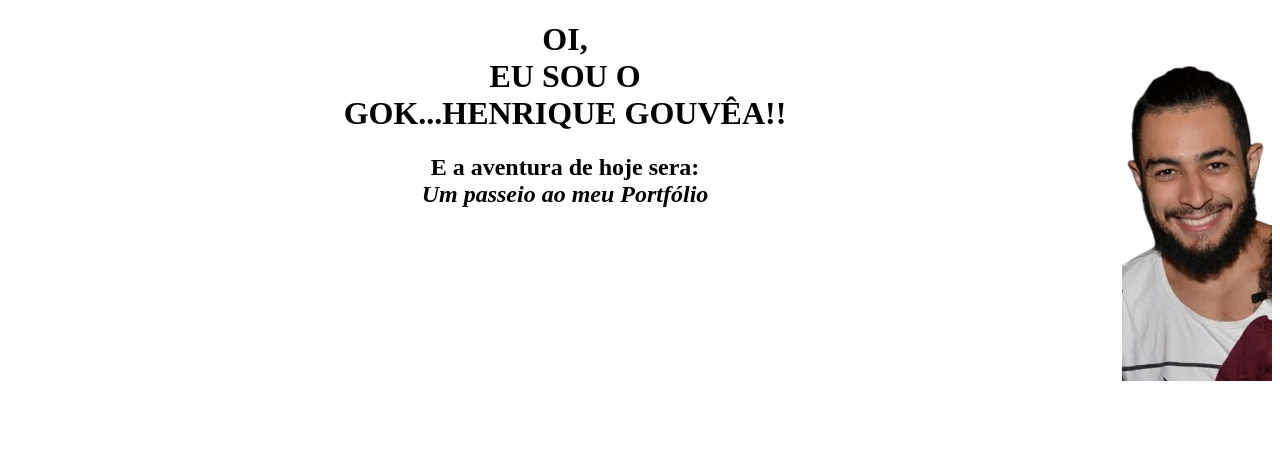
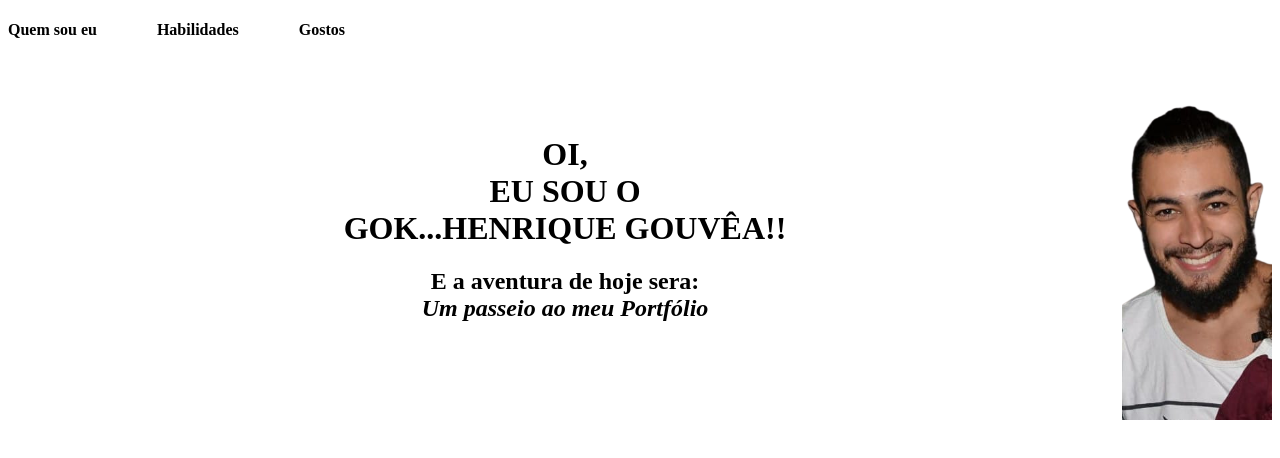
Before and after one commit to Henrique-Gouvea/Henrique-Gouvea.github.io, a plain HTML site: page index.html in a window 1280 px wide. Drawn offline with Linux system fonts and the light colour scheme.

Commit message:
adicionado cabeçalho do potfolio

```diff
--- a/index.html
+++ b/index.html
@@ -5,7 +5,13 @@
     <title>Portfólio Henrique Gouvea</title>
   </head>
   <body>
+
+    <h4>Quem sou eu&nbsp;&nbsp;&nbsp;&nbsp;&nbsp;&nbsp;&nbsp;&nbsp;&nbsp;&nbsp;&nbsp;&nbsp;&nbsp;&nbsp;&nbsp;Habilidades&nbsp;&nbsp;&nbsp;&nbsp;&nbsp;&nbsp;&nbsp;&nbsp;&nbsp;&nbsp;&nbsp;&nbsp;&nbsp;&nbsp;&nbsp;Gostos</h4>
+
     <img src="images/Henrique Gouvea.png" alt="Foto Henrique Gouvea sorrindo" width="150px" align="right">
+
+    <br><br><br>
+
     <h1 style="text-align: center;">
         OI,<br>
         EU SOU O<br>
```
